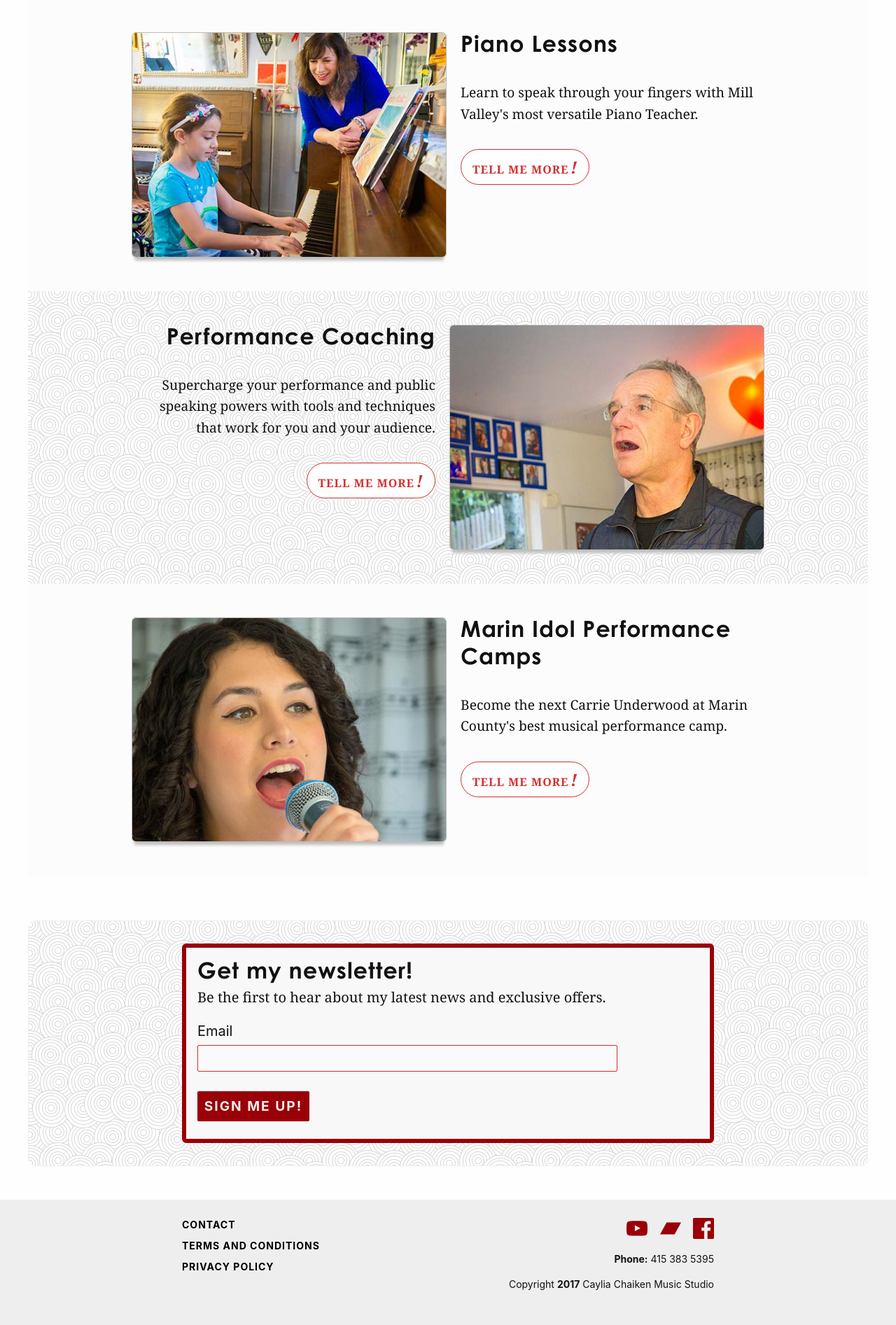
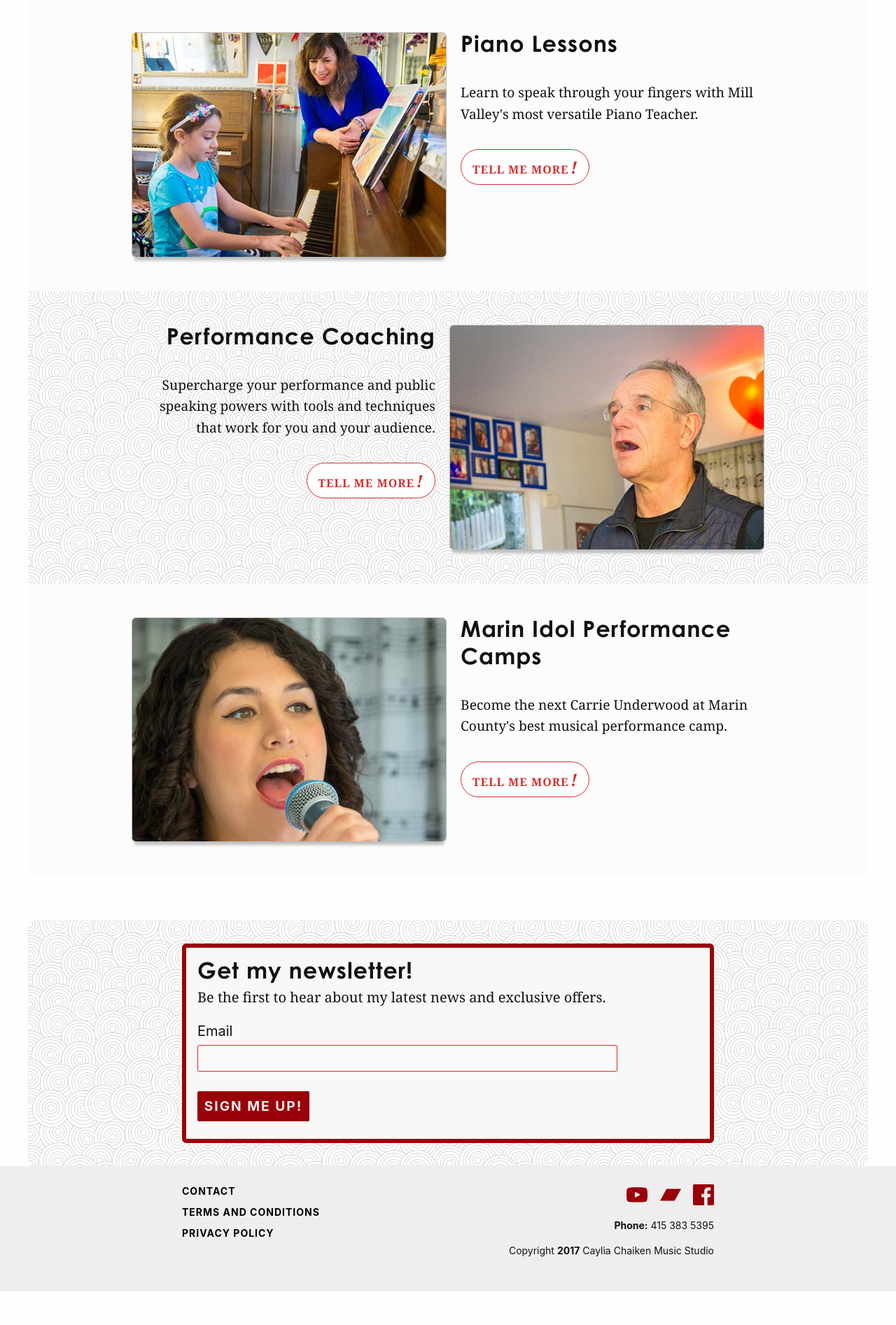
Before and after one commit to cchaiken/ccms, a Jekyll site: the page built from index.md, in a window 1280 px wide. Shown: the part 2737-4630 px from the top of the page at 70% size. Built offline with Jekyll 4.4.1, drawn with Linux system fonts in a browser that asks for light colours; some web fonts are replaced; after the commit the page ends 4582 px from its top, so only the background shows below that.

Commit message:
remove margin-top from footer when newsletter is above it

```diff
--- a/_sass/structure/_footer.scss
+++ b/_sass/structure/_footer.scss
@@ -8,6 +8,10 @@ footer {
   margin: 3em 0 0;
   padding: 1em 16px 2em;
   width: 100%;
+
+  .newsletter-form + & {
+    margin: 0;
+  }
 
   .inner {
     margin: auto;
```
